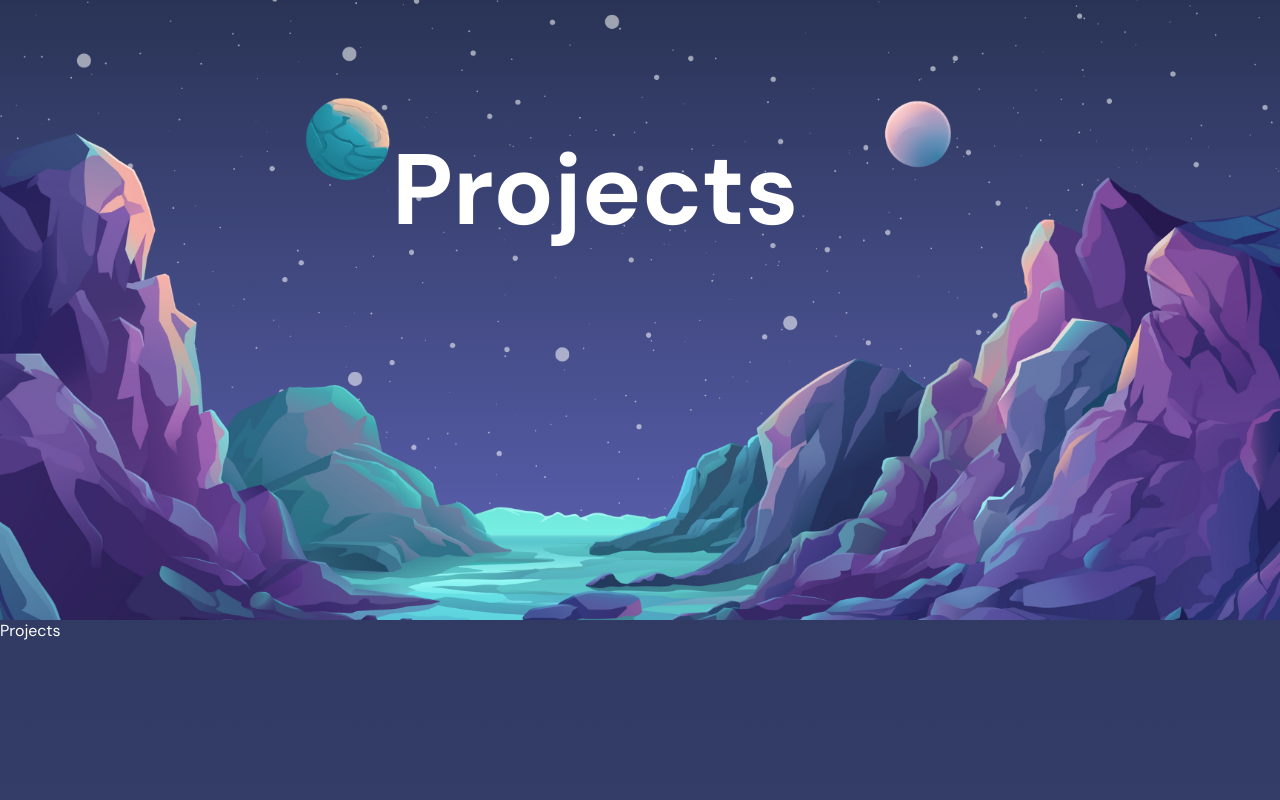
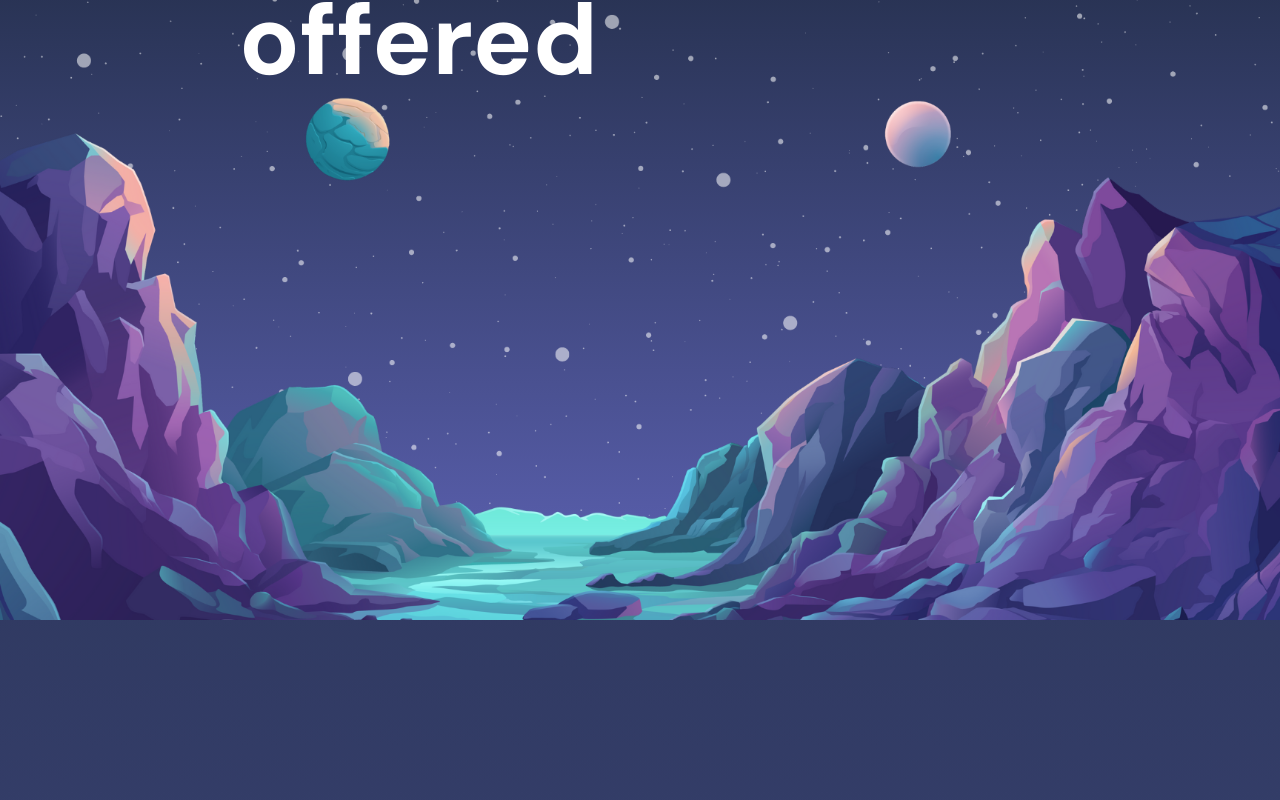
Before and after one commit to MwaiwathuChatha/Personalized-Portfolio-Website, a React (Vite) app: page / in a window 1280 px wide. Shown: the part 980-1780 px from the top of the page. Built offline with nearby package versions, Linux system fonts and the light colour scheme.

Commit message:
Revert "More fine tuning of components for mobile view. Linked sidebar links to associated sections."
This reverts commit 89fe3f8416d9825cc5b7b09a2a311d8ee03cc024.

```diff
--- a/src/App.jsx
+++ b/src/App.jsx
@@ -2,10 +2,10 @@ import "./app.scss"
 import Navbar from "./components/navbar/Navbar"
 import Banner from "./components/Banner/Banner"
 import Parallax from "./components/parallax/Parallax"
+import Portfolio from "./components/portfolio/Portfolio"
 import Contact from "./components/contact/Contact"
+import Services from "./components/services/Services"
 import TechStack from "./components/techStack/TechStack"
-import Projects from "./components/services/Projects"
-
 function App() {
   return (
     <div>
@@ -13,16 +13,16 @@ function App() {
         <Navbar />
         <Banner />
       </section>
-      <section>
+      <section id="Services">
         <Parallax type="services" />
         </section>
-      <section id="Projects">
-        <Projects />
+      <section>
+        <Services />
       </section>
-      <section >
+      <section id="Portfolio">
         <Parallax type="portfolio" />
         </section>
-      <section id="Stacks">
+      <section>
         <TechStack />
       </section>
 
--- a/src/components/Banner/Banner.scss
+++ b/src/components/Banner/Banner.scss
@@ -57,9 +57,6 @@
         cursor: pointer;
         font-weight: bold;
         font-size: medium;
-        @include mobile{
-          margin-bottom: 20px;
-      }
       }
     }
 
--- a/src/components/contact/contact.scss
+++ b/src/components/contact/contact.scss
@@ -18,18 +18,15 @@
 
       align-items: center;
       justify-content: center;
-      gap: 20px;
-      padding-top: 5%;
+      gap: 40px;
+      padding-top: 7%;
 
 
     .textContainer {
       display: flex;
       flex-direction: column;
-      gap: 20px;
+      gap: 40px;
       padding: 20px;
-      @include mobile{
-       margin-left: 15%;
-      }
 
 
       h1 {
--- a/src/components/parallax/Parallax.jsx
+++ b/src/components/parallax/Parallax.jsx
@@ -25,8 +25,8 @@ const Parallax = ({type}) => {
         }}>
         <div className="head">
         <h1>{type==="services"
-        ?"Projects"
-        :"Stacks"}
+        ?"Services offered"
+        :"Tech Stack"}
         </h1>
         </div>
 
--- a/src/components/parallax/parallax.scss
+++ b/src/components/parallax/parallax.scss
@@ -11,9 +11,7 @@
 
    .head{
 
-margin-bottom: 40px;
-margin-right: 90px;
-
+margin-bottom: 450px;
    h1{
     font-size: 100px;
     margin-right: 5%;
@@ -21,8 +19,8 @@ margin-right: 90px;
     @include mobile{
          font-size: 72px;
          text-align: center;
-         margin-bottom: 60%;
-         margin-left: 15%;
+         margin-top: 70%;
+         margin-left: 5%;
 
 
     }
--- a/src/components/services/Projects.jsx
+++ /dev/null
@@ -1,8 +0,0 @@
-import "./services.scss"
-const Projects = () => {
-  return (
-    <div>Projects</div>
-  )
-}
-
-export default Projects
--- /dev/null
+++ b/src/components/services/Services.jsx
@@ -0,0 +1,13 @@
+import "./services.scss"
+
+const Services = () => {
+  return (
+    <div className="services">
+
+
+
+    </div>
+  )
+}
+
+export default Services
--- a/src/components/sidebar/links/Links.jsx
+++ b/src/components/sidebar/links/Links.jsx
@@ -30,7 +30,7 @@ const itemVariants = {
 
 const Links = () => {
 
-  const items = ["Homepage", "Projects", "Stacks", "Contact"];
+  const items = ["Homepage", "Services", "Portfolio", "Contact", "About"];
 
   return (
     <motion.div className="links" variants={variants}>
--- a/src/components/techStack/techstack.scss
+++ b/src/components/techStack/techstack.scss
@@ -48,10 +48,6 @@
         margin: 10px;
         margin-left: 10%;
         margin-bottom: 13%;
-        @include mobile{
-       margin-right: 7%;
-       padding-right: 2%;
-        }
 
       }
     }
```
